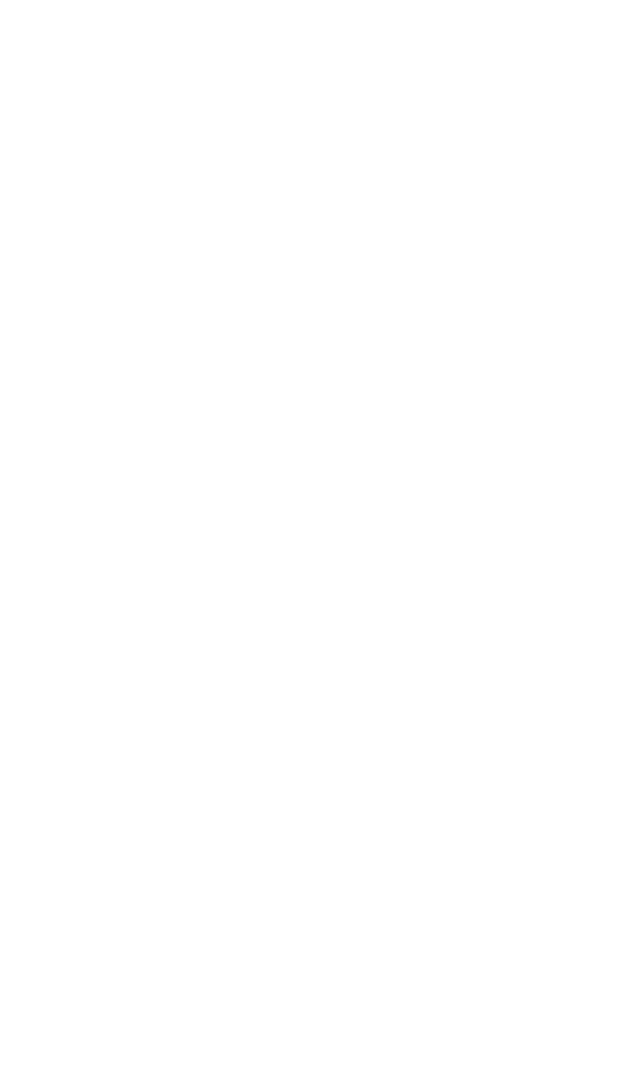
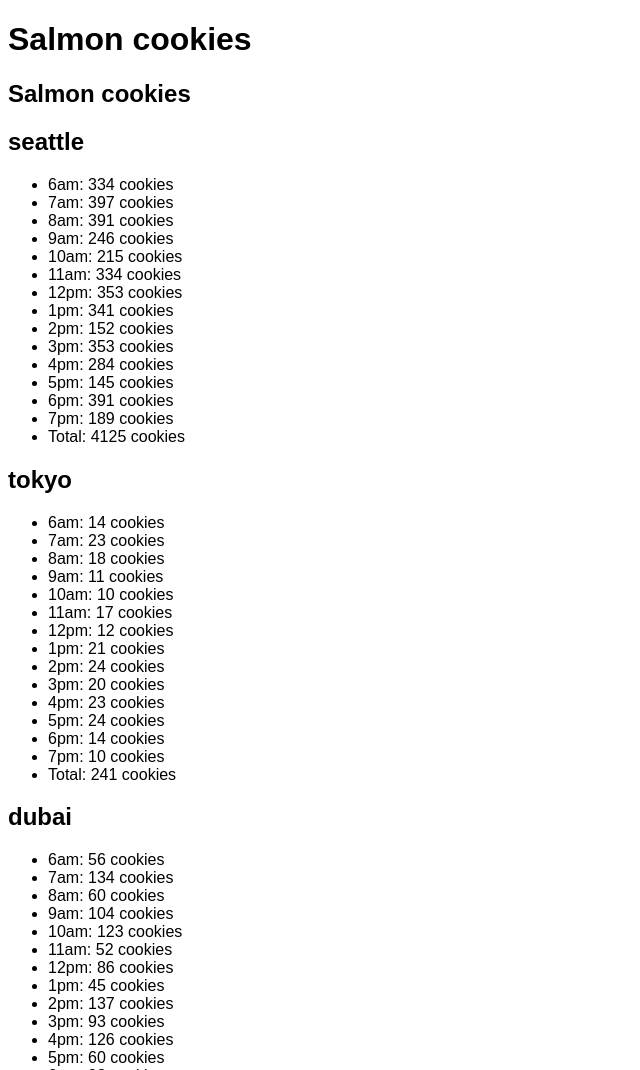
Before and after one commit to sergeyvoytov/cookie-stand, a plain HTML site: page sales.html in a window 1280 px wide. Shown: the top 1070 px of the page, without its empty margins (0-640 px from the left). Before the commit the page ends 800 px from the top, so only its background shows below. Drawn offline with Linux system fonts and the light colour scheme.

Commit message:
inputted those functions to sales page

```diff
--- a/sales.html
+++ b/sales.html
@@ -0,0 +1,30 @@
+<!DOCTYPE html>
+<html>
+  <head>
+    <title>Salmon Cookies</title>
+    <link href="css/style.css" type="text/css" rel="stylesheet"/>
+  </head>
+  <body>
+    <header>
+      <h1>Salmon cookies</h1>
+    </header>
+    <main>
+      <h2>Salmon cookies</h2>
+      <div id="Shops">
+        <!-- generate this from js: -->
+        <!-- <article>
+          <h2></h2>
+          <p></p>
+          <ul>
+            <li></li>
+            <li id=Total></li>
+          </ul>
+          <img>
+        </article> -->
+      </div>
+    </main>
+    <footer>
+    </footer>
+    <script src="js/app.js"></script>
+  </body>
+</html>
```
Also changed, not shown: index.html (+2 -2 lines).
